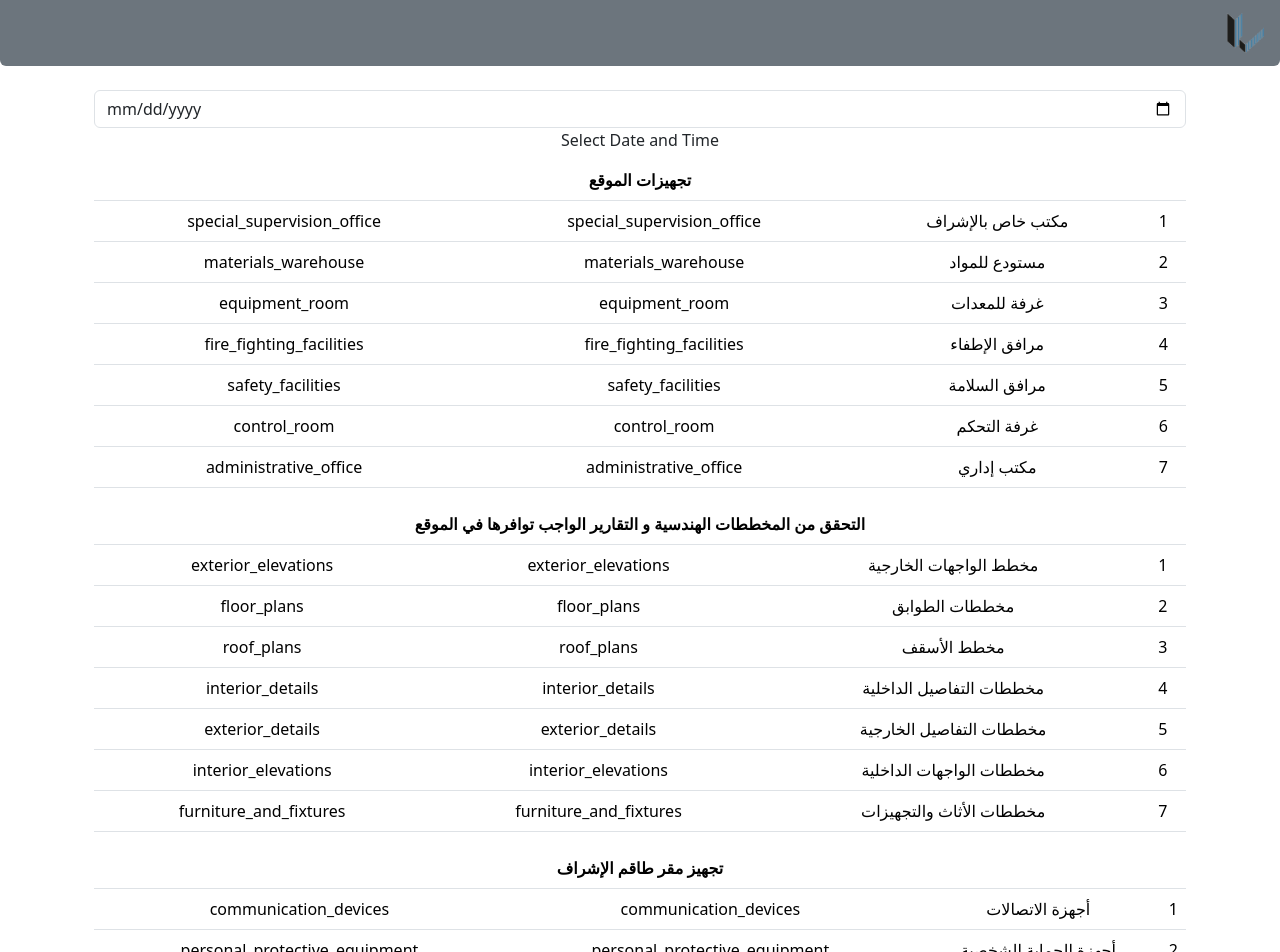
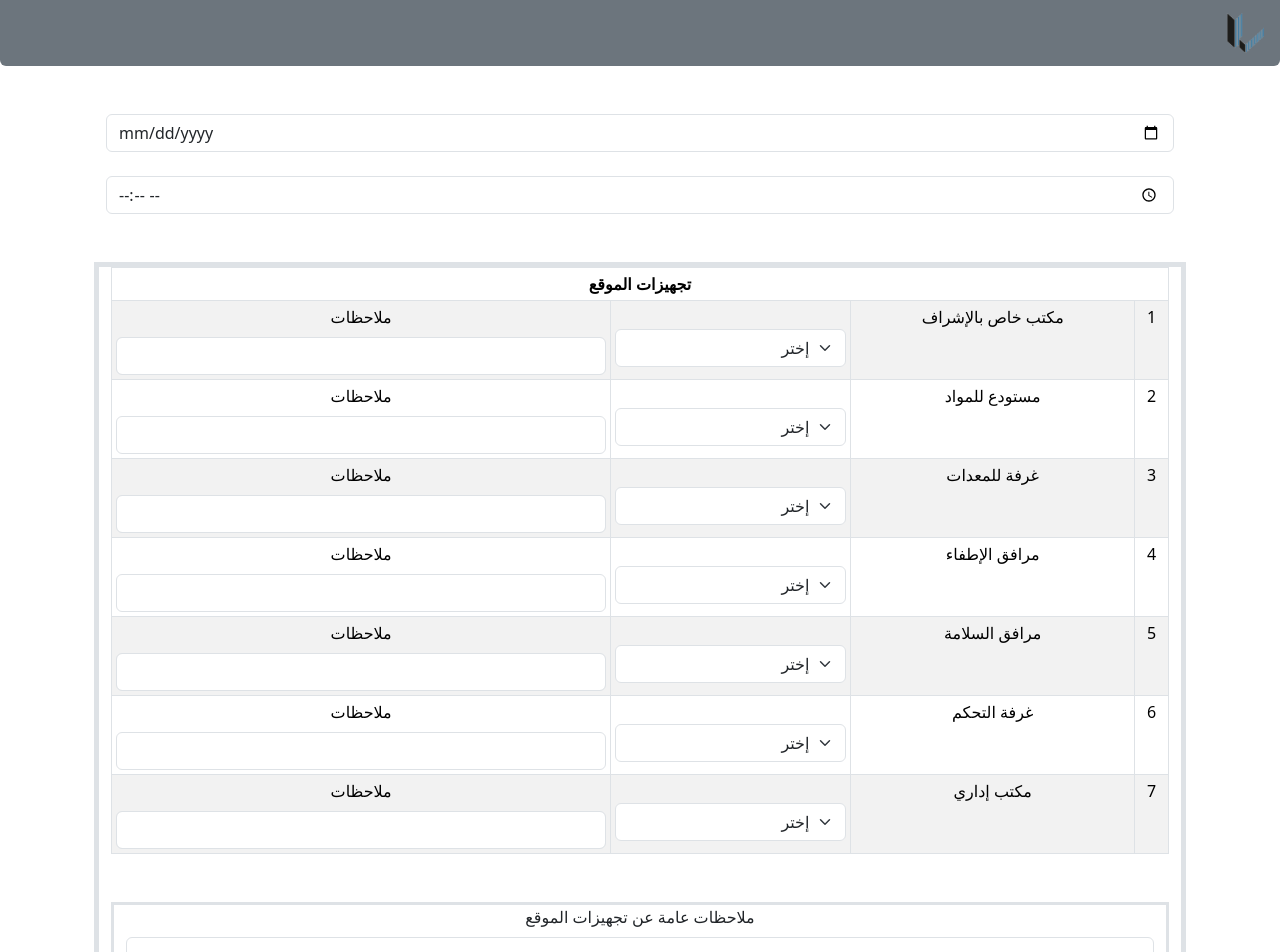
Before and after one commit to NourAyyoub/Engineers-Syndicate, a React (Vite) app in the folder app/: page / in a window 1280 px wide. Shown: the top 952 px of the page. Built offline with nearby package versions, Linux system fonts and the light colour scheme.

Commit message:
Add Text area and Names Comp.

```diff
--- a/app/src/App.jsx
+++ b/app/src/App.jsx
@@ -1,16 +1,16 @@
 // import AddNewProject from "./components/AddNewProject/AddNewProject";
 import { Container } from "react-bootstrap";
 import AddNewVisit from "./components/AddNewVisit/AddNewVisit";
-// import ProjectInfo from "./components/ProjectInfo/ProjectInfo";
+// import ProkjectInfo from "./components/ProjectInfo/ProjectInfo";
+// import ProjectsTable from "./components/ProjectsTable/ProjectsTable";
 
-// import ProjectsTable from "./components/ProjectsTable/ProjectsTable";
 export default function App() {
   return (
-    <Container dir="rtl" className="container-xl mt-4 mb-4 mx-auto text-center">
+    <Container dir="rtl" className="text-center">
       {/* <ProjectsTable /> */}
       {/* <ProjectInfo /> */}
+      {/* <AddNewProject /> */}
       <AddNewVisit />
-      {/* <AddNewProject /> */}
     </Container>
   );
 }
--- a/app/src/components/AddNewVisit/AddNewVisit.jsx
+++ b/app/src/components/AddNewVisit/AddNewVisit.jsx
@@ -1,9 +1,12 @@
-import { Container, Table } from "react-bootstrap";
-
+import { Container, Table, Form } from "react-bootstrap";
+import { Input, InputSelect } from "../AddNewProject/AddNewProject";
 import PropTypes from "prop-types";
 VisitForm.propTypes = {
   title: PropTypes.string.isRequired,
   list: PropTypes.string.isRequired,
+};
+InputTextArea.propTypes = {
+  label: PropTypes.string,
 };
 const checkTheEquipment = [
   { label: "مكتب خاص بالإشراف", check: "special_supervision_office" },
@@ -47,9 +50,14 @@ const checkSupervisionCrewEquipments = [
     check: "safety_supplies_and_first_aid_kits",
   },
 ];
+const existOrNot = [
+  { label: "إختر", id: "-1" },
+  { label: "موجود", id: "1" },
+  { label: "غير موجود", id: "0" },
+];
 export default function AddNewVisit() {
   return (
-    <Container dir="rtl" className="container-xl mt-4 mb-4 mx-auto text-center">
+    <Container dir="rtl" className="container-xl  mt-4 mb-4 text-center">
       <DateTimePickerComponent />
       <VisitForm title="تجهيزات الموقع" list={checkTheEquipment} />
       <VisitForm
@@ -60,12 +68,18 @@ export default function AddNewVisit() {
         title="تجهيز مقر طاقم الإشراف"
         list={checkSupervisionCrewEquipments}
       />
+      <InputTextArea label="مطالعات جهة الترخيص: بلدية" />
+      <InputTextArea label="مطالعات وزارة العمل" />
+      <InputTextArea label="عند زيارة (المشروع) المذكور أعلاه بحضور اعضاء لجنة الكشف تبين لنا التالي:" />
+      <InputTextArea label="ملاحظات نهائية عن وضع المشروع:" />
+      <Names />
     </Container>
   );
 }
 function VisitForm({ title, list }) {
   return (
-    <Table>
+    <Container className="border border-5 mt-5 mb-6">
+      <Table className="table table-striped table-responsive table-bordered  table-sm">
         <thead>
           <tr>
             <th colSpan={4}>{title}</th>
@@ -76,26 +90,41 @@ function VisitForm({ title, list }) {
             <tr key={index}>
               <td>{index + 1}</td>
               <td>{ele.label}</td>
-            <td>{ele.check}</td>
-            <td>{ele.check}</td>
+              <td>{<InputSelect label="" list={existOrNot} />}</td>
+              <td>{<Input label="ملاحظات" />}</td>
             </tr>
           ))}
         </tbody>
       </Table>
+      <InputTextArea label={` ملاحظات عامة عن ${title}`} />
+    </Container>
   );
 }
 function DateTimePickerComponent() {
   return (
-    <div className="form-outline datetimepicker">
-      <input
-        type="date"
-        className="form-control"
-        value=""
-        id="datetimepickerExample"
-      />
-      <label htmlFor="datetimepickerExample" className="form-label">
-        Select Date and Time
-      </label>
-    </div>
+    <Container>
+      <Input type="date" id="datePicker" />
+      <Input type="time" id="TimePicker" />
+    </Container>
   );
 }
+function InputTextArea({ label }) {
+  return (
+    <Container className="border border-3 mt-5 ">
+      <Form.Group className="mb-3">
+        <Form.Label>{label}</Form.Label>
+        <Form.Control as="textarea" />
+      </Form.Group>
+    </Container>
+  );
+}
+function Names() {
+  return (
+    <Container className="border border-3 mt-5 ">
+      <Input label="الاسم الأول" id="name1" />
+      <Input label="الاسم الثاني" id="name2" />
+      <Input label="الاسم الثالث" id="name3" />
+      <Input label="الاسم الرابع" id="name4" />
+    </Container>
+  );
+}
```
Also changed, not shown: app/src/components/AddNewProject/AddNewProject.jsx (+7 -7 lines). Lines whose indentation alone changed are shown as unchanged.
